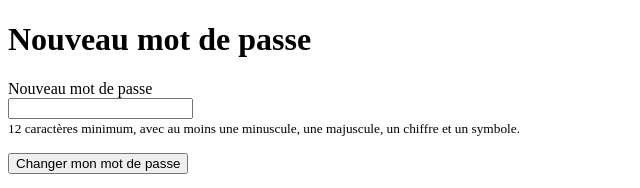
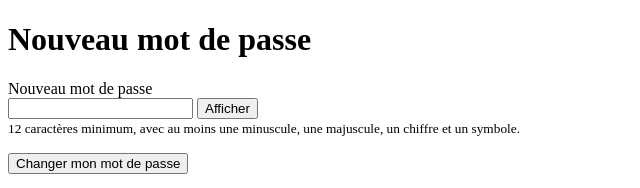
Before and after one commit to mrtmathis/ecobud, a React (Vite) app in the folder client/: page /reset-password in a window 1280 px wide. Shown: the top 188 px of the page, without its empty margins (0-640 px from the left). Built offline with nearby package versions, Linux system fonts and the light colour scheme; no server answers.

Commit message:
Add a show and hide button to password fields

```diff
--- /dev/null
+++ b/client/src/components/PasswordInput.jsx
@@ -0,0 +1,21 @@
+import { useState } from 'react';
+
+// Password field with a button to show or hide what was typed
+export default function PasswordInput({ id, ...props }) {
+  const [visible, setVisible] = useState(false);
+
+  return (
+    <span>
+      <input id={id} type={visible ? 'text' : 'password'} autoCapitalize="none" spellCheck={false} {...props} />{' '}
+      <button
+        type="button"
+        aria-controls={id}
+        aria-pressed={visible}
+        aria-label={visible ? 'Masquer le mot de passe' : 'Afficher le mot de passe'}
+        onClick={() => setVisible(!visible)}
+      >
+        {visible ? 'Masquer' : 'Afficher'}
+      </button>
+    </span>
+  );
+}
--- a/client/src/pages/Login.jsx
+++ b/client/src/pages/Login.jsx
@@ -2,6 +2,7 @@ import { useState } from 'react';
 import { Link, useNavigate } from 'react-router';
 import { useAuth } from '../auth.jsx';
 import { errorMessage } from '../messages.js';
+import PasswordInput from '../components/PasswordInput.jsx';
 
 export default function Login() {
   const { login } = useAuth();
@@ -36,9 +37,8 @@ export default function Login() {
         <p>
           <label htmlFor="password">Mot de passe</label>
           <br />
-          <input
+          <PasswordInput
             id="password"
-            type="password"
             autoComplete="current-password"
             required
             value={password}
--- a/client/src/pages/Register.jsx
+++ b/client/src/pages/Register.jsx
@@ -2,6 +2,7 @@ import { useState } from 'react';
 import { Link, useNavigate } from 'react-router';
 import { useAuth } from '../auth.jsx';
 import { PASSWORD_RULES, errorMessage, isStrongPassword } from '../messages.js';
+import PasswordInput from '../components/PasswordInput.jsx';
 
 export default function Register() {
   const { register } = useAuth();
@@ -44,10 +45,9 @@ export default function Register() {
         <p>
           <label htmlFor="password">Mot de passe</label>
           <br />
-          <input
+          <PasswordInput
             id="password"
             name="password"
-            type="password"
             autoComplete="new-password"
             aria-describedby="password-rules"
             minLength={12}
--- a/client/src/pages/ResetPassword.jsx
+++ b/client/src/pages/ResetPassword.jsx
@@ -2,6 +2,7 @@ import { useState } from 'react';
 import { Link, useSearchParams } from 'react-router';
 import { api } from '../api.js';
 import { PASSWORD_RULES, errorMessage, isStrongPassword } from '../messages.js';
+import PasswordInput from '../components/PasswordInput.jsx';
 
 export default function ResetPassword() {
   const [params] = useSearchParams();
@@ -43,9 +44,8 @@ export default function ResetPassword() {
         <p>
           <label htmlFor="password">Nouveau mot de passe</label>
           <br />
-          <input
+          <PasswordInput
             id="password"
-            type="password"
             autoComplete="new-password"
             aria-describedby="password-rules"
             minLength={12}
```
